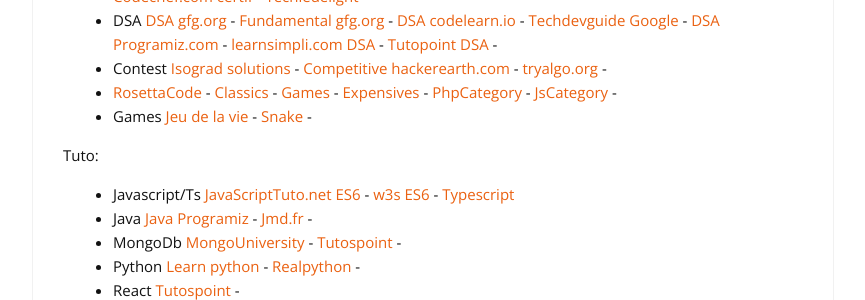
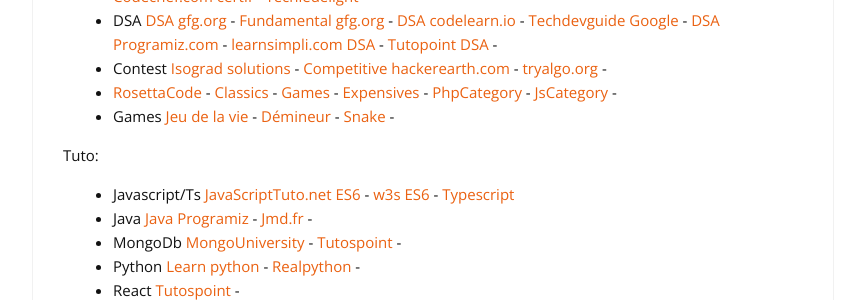
Before and after one commit to cylmat/cylmat.github.io, a Jekyll site: the page built from _pages/USEFUL.md, in a window 1280 px wide and 900 px high, scrolled down 702 px. Shown: the part 154-454 px from the top of the window, without its empty margins (207-1072 px from the left). Built offline with Jekyll 4.4.1, drawn with Linux system fonts in a browser that asks for light colours; nearby versions of some CDN libraries.

Commit message:
Update USEFUL.md

```diff
--- a/_pages/USEFUL.md
+++ b/_pages/USEFUL.md
@@ -37,7 +37,7 @@
 * DSA [DSA gfg.org](https://www.geeksforgeeks.org/data-structures) - [Fundamental gfg.org](https://www.geeksforgeeks.org/fundamentals-of-algorithms) - [DSA codelearn.io](https://codelearn.io/learning/data-structure-and-algorithms) - [Techdevguide Google](https://techdevguide.withgoogle.com/paths/data-structures-and-algorithms/) - [DSA Programiz.com](https://www.programiz.com/dsa) - [learnsimpli.com DSA](https://www.learnsimpli.com/data-structures-and-algorithms/) - [Tutopoint DSA](https://www.tutorialspoint.com/data_structures_algorithms/index.htm) -
 * Contest [Isograd solutions](https://www.isograd-testingservices.com/FR/solutions-challenges-de-code) - [Competitive hackerearth.com](https://www.hackerearth.com/fr/getstarted-competitive-programming) - [tryalgo.org](https://tryalgo.org/problems) -
 * [RosettaCode](https://rosettacode.org) - [Classics](https://rosettacode.org/wiki/Category:Classic_CS_problems_and_programs) - [Games](https://rosettacode.org/wiki/Category:Games) - [Expensives](https://rosettacode.org/wiki/Category:Pages_with_too_many_expensive_parser_function_calls) - [PhpCategory](https://rosettacode.org/wiki/Category:PHP) - [JsCategory](https://rosettacode.org/wiki/Category:JavaScript) -
-* Games [Jeu de la vie](https://fr.wikipedia.org/wiki/Jeu_de_la_vie) - [Snake](https://fr.wikipedia.org/wiki/Snake_(genre_de_jeu_vid%C3%A9o)) -
+* Games [Jeu de la vie](https://fr.wikipedia.org/wiki/Jeu_de_la_vie) - [Démineur](https://fr.wikipedia.org/wiki/D%C3%A9mineur_(genre_de_jeu_vid%C3%A9o)) - [Snake](https://fr.wikipedia.org/wiki/Snake_(genre_de_jeu_vid%C3%A9o)) -
 
 Tuto:
 * Javascript/Ts [JavaScriptTuto.net ES6](https://www.javascripttutorial.net/es6) - [w3s ES6](https://www.w3schools.com/js/js_es6.asp) - [Typescript](
```
